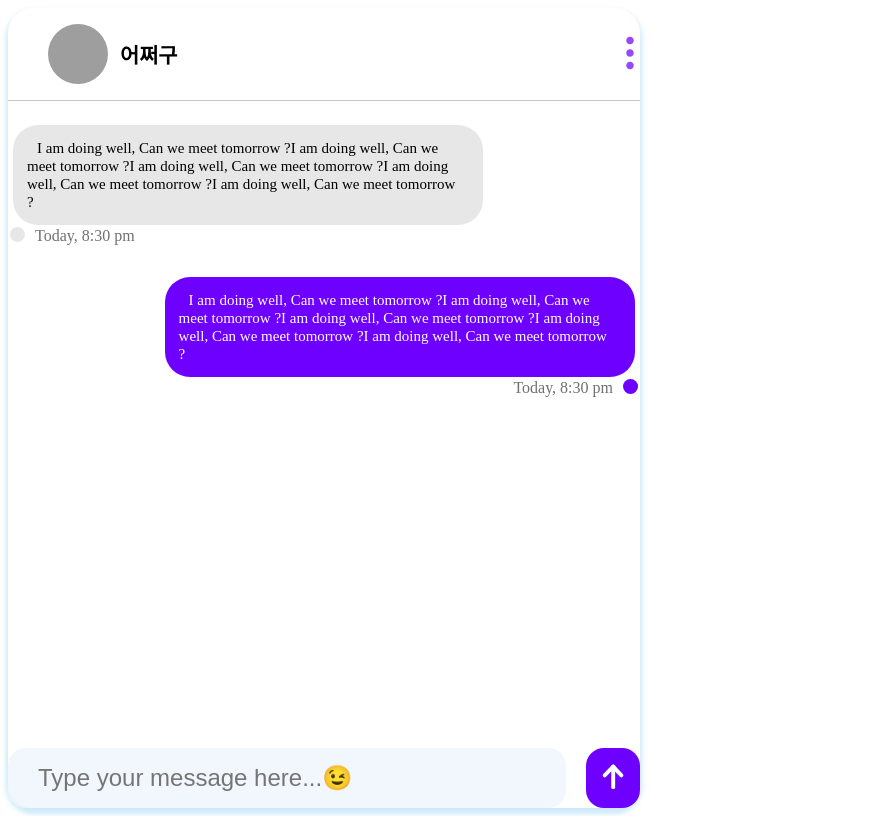
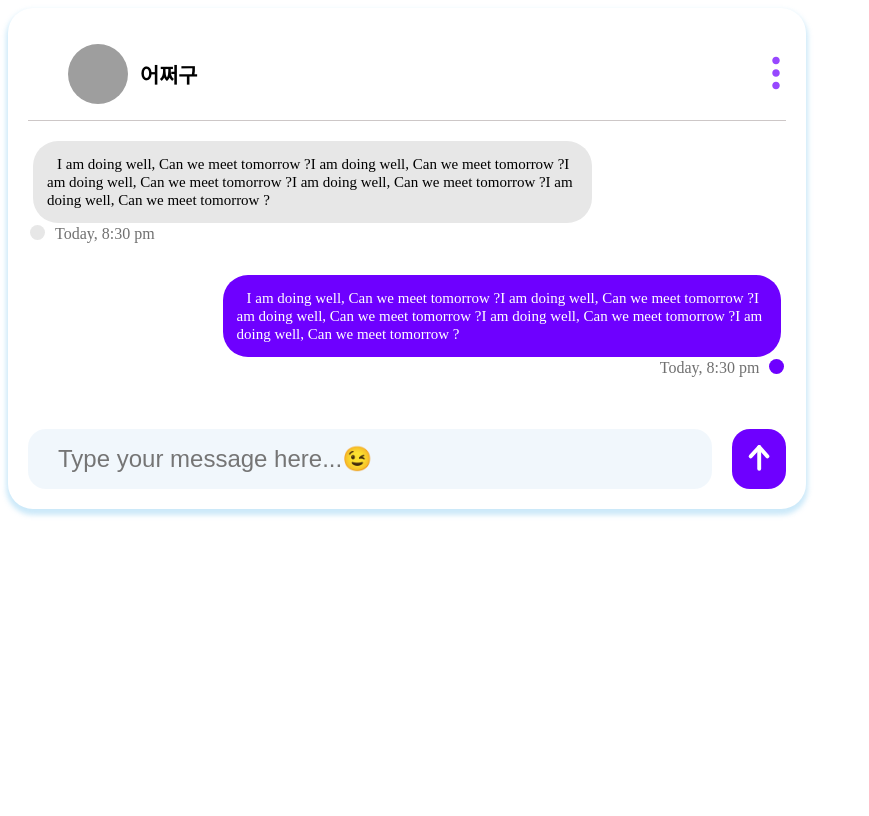
Before and after one commit to jio-ping/react-work, a React (Vite) app in the folder chatting/: page / in a window 1280 px wide. Shown: the whole page, without its empty margins (0-869 px from the left). Built offline with nearby package versions, Linux system fonts and the light colour scheme; grey boxes are pictures that could not be loaded.

Commit message:
Modify : 채팅방 컴포넌트 스타일링 수정

```diff
--- a/chatting/src/components/Chatroom/Chatroom.module.css
+++ b/chatting/src/components/Chatroom/Chatroom.module.css
@@ -1,19 +1,18 @@
 .chatroom {
-  height: 100vh;
   display: flex;
   flex-direction: column;
   justify-content: space-between;
-  width: 50%;
+  width: 60%;
+  padding: 20px;
   border-radius: 25px;
   background: #fff;
   box-shadow: 0px 4px 5px 2px rgba(121, 197, 239, 0.38);
 }
 .Bubbles {
+  height: 100%;
   padding-block: 20px;
-  height: 80%;
   display: flex;
   overflow-y: scroll;
-
   flex-direction: column;
   margin: 0;
   box-sizing: border-box;
```
